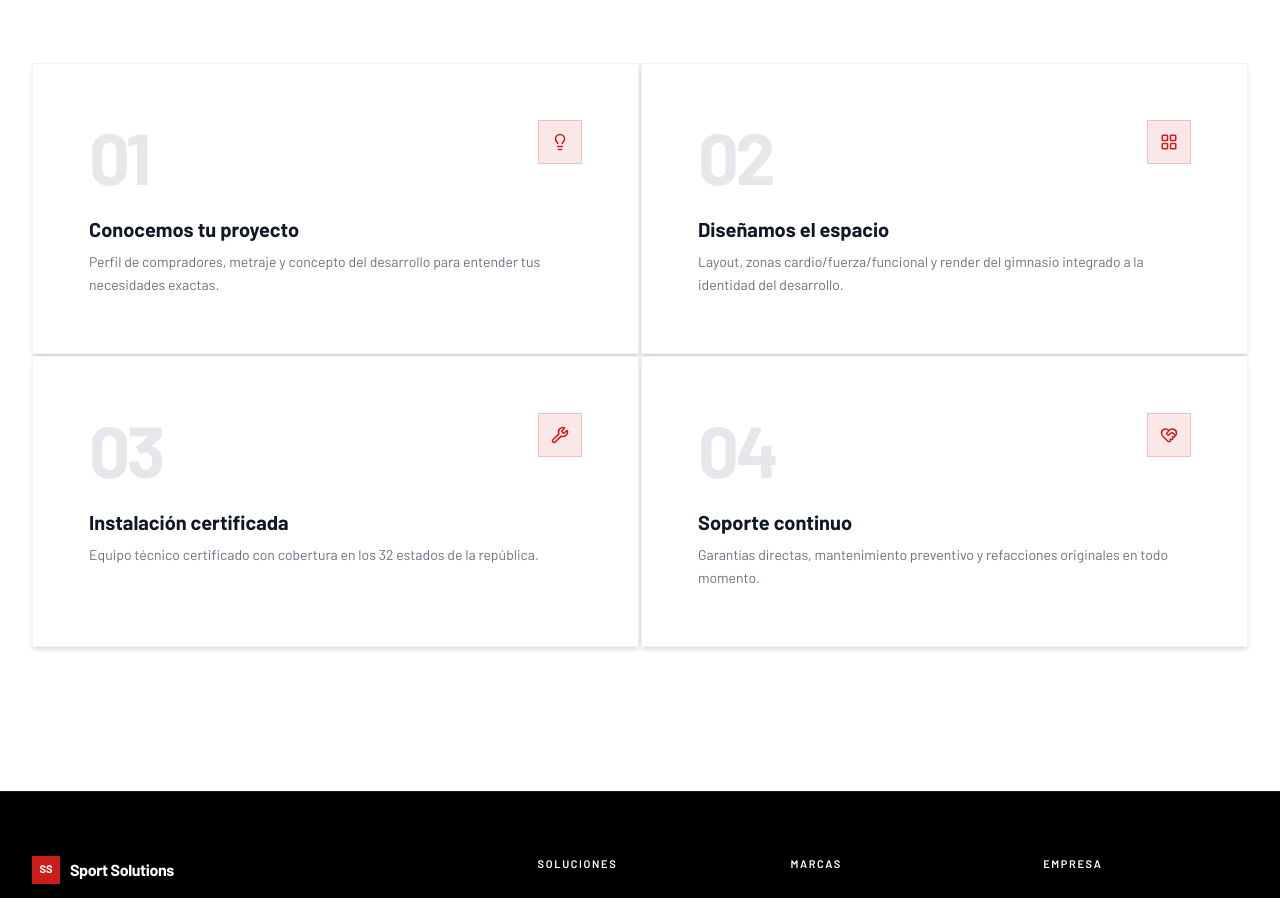
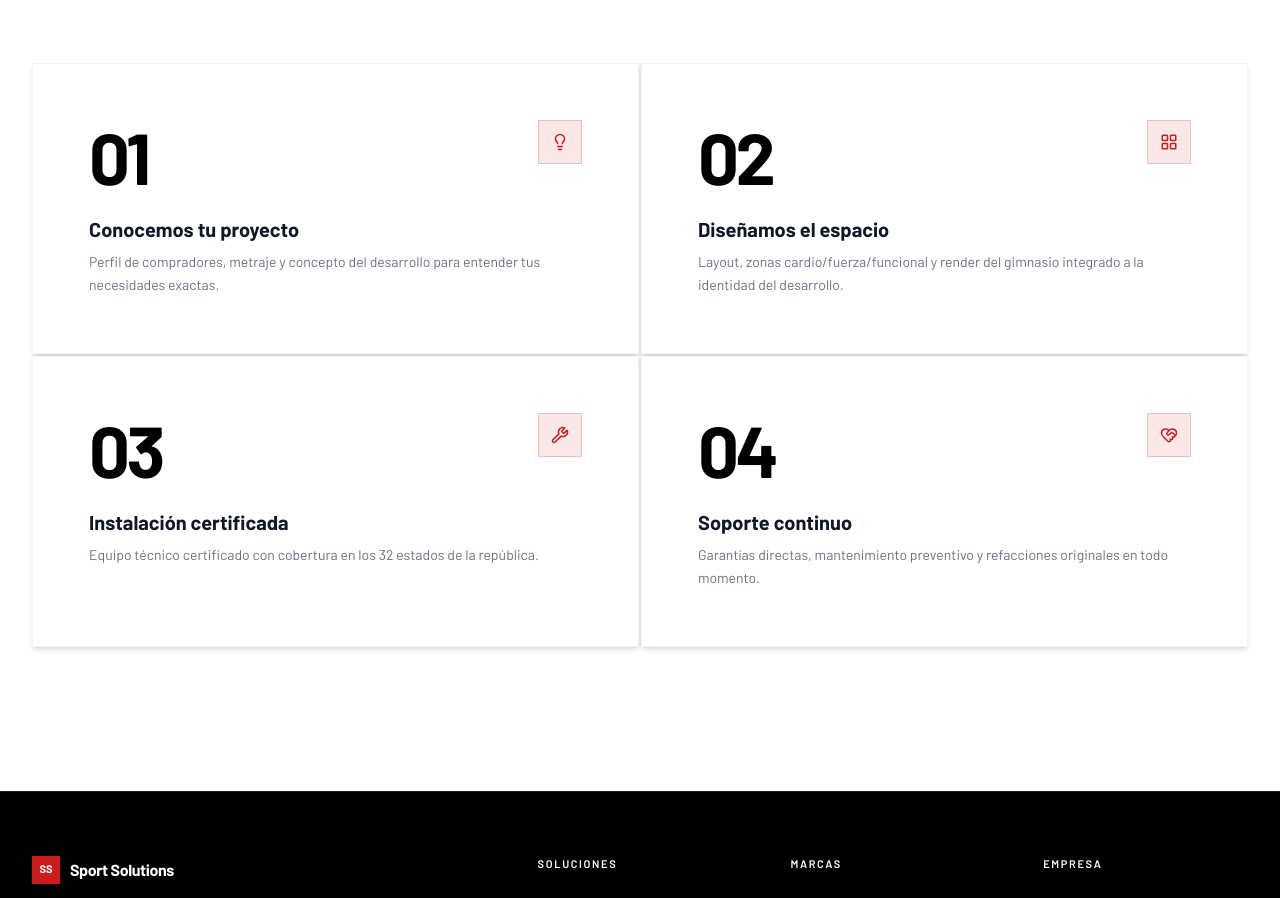
Before and after one commit to uriel-martinez82/sports-test, a Next.js app: page /cotiza/desarrollos-inmobiliarios in a window 1280 px wide. Shown: the part 4468-5366 px from the top of the page. Built offline with nearby package versions, Linux system fonts and the light colour scheme; a web font is replaced by a local one.

Commit message:
fix: process step numbers black across all pages

```diff
--- a/src/app/cotiza/condominios/page.tsx
+++ b/src/app/cotiza/condominios/page.tsx
@@ -437,7 +437,7 @@ export default function CondominiosPage() {
                 <AnimateIn key={step.number} delay={i * 0.1} direction="none">
                   <div className="bg-white border border-gray-100 shadow-md p-10 flex flex-col gap-6 h-full hover:bg-gray-50 hover:shadow-lg transition-shadow duration-200">
                     <div className="flex items-start justify-between">
-                      <span className="text-7xl font-black text-gray-200 leading-none tracking-tighter select-none">
+                      <span className="text-7xl font-black text-black leading-none tracking-tighter select-none">
                         {step.number}
                       </span>
                       <div className="w-11 h-11 bg-[#CC1C1C]/10 border border-[#CC1C1C]/20 flex items-center justify-center shrink-0">
--- a/src/app/cotiza/desarrollos-inmobiliarios/page.tsx
+++ b/src/app/cotiza/desarrollos-inmobiliarios/page.tsx
@@ -346,7 +346,7 @@ export default function DesarrollosInmobiliariosPage() {
                 <AnimateIn key={step.number} delay={i * 0.1} direction="none">
                   <div className="bg-white border border-gray-100 shadow-md p-10 lg:p-14 flex flex-col gap-6 h-full hover:bg-gray-50 hover:shadow-lg transition-shadow duration-200">
                     <div className="flex items-start justify-between">
-                      <span className="text-7xl font-black text-gray-200 leading-none tracking-tighter select-none">
+                      <span className="text-7xl font-black text-black leading-none tracking-tighter select-none">
                         {step.number}
                       </span>
                       <div className="w-11 h-11 bg-[#CC1C1C]/10 border border-[#CC1C1C]/20 flex items-center justify-center shrink-0">
```
